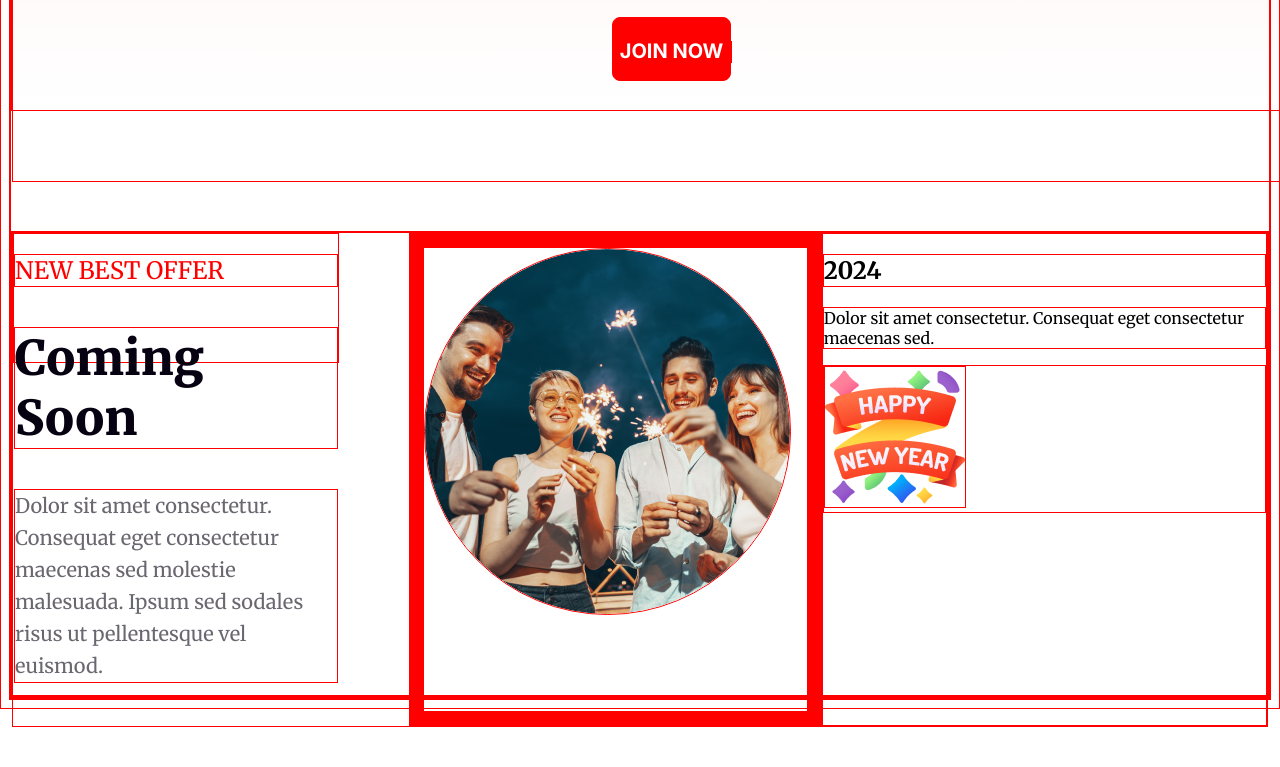
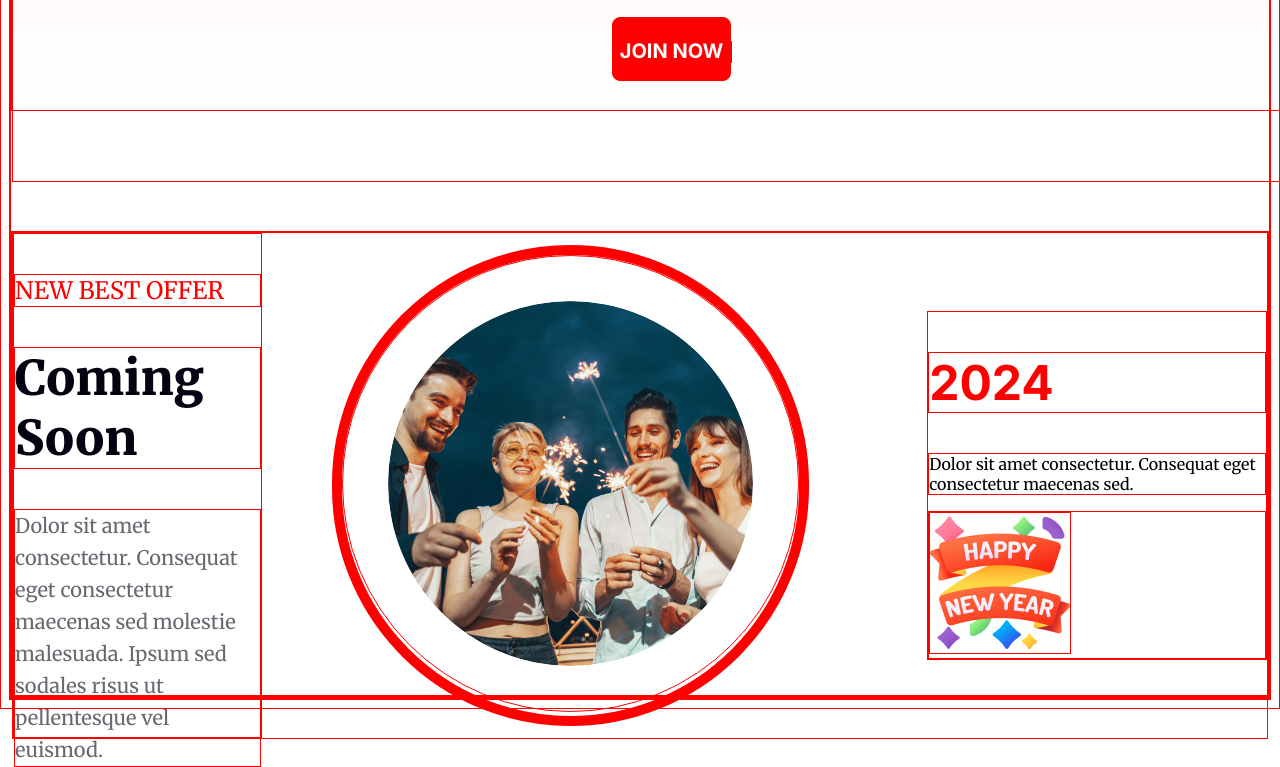
Before and after one commit to golamrabbanirifat41/New_year_website, a plain HTML site: page index.html in a window 1280 px wide. Shown: the part 2907-3674 px from the top of the page. Before the commit the page ends 3634 px from the top, so only its background shows below. Drawn offline with Linux system fonts and the light colour scheme.

Commit message:
third commit

```diff
--- a/styles/newyear.css
+++ b/styles/newyear.css
@@ -177,11 +177,15 @@ main{
 }
 .fourth_element{
     display: flex;
+    padding: 0;
+    align-items: center;
 }
 .fourth_element1{
     width: 393px;
-    height: 128px;
+    height: 463px;
     margin-right: 70px;
+    padding: 20px 0;
+
 }
 .fourth_left_title1{
     color: #F00;
@@ -203,10 +207,12 @@ main{
     padding: 0px;
 }
 .fourth_element2{
-    height: 463px;
-    width: 463px;
-    /* border-radius: 463px; */
-    border: 15px solid #F00;
+    /* width: 463px;
+    height: 463; */
+    border-radius: 463px;
+    border: 10px solid #F00;
+    margin-right: 118px;
+
 
 
 }
@@ -215,5 +221,22 @@ main{
     height: 364.844px;
     flex-shrink: 0;
     border-radius: 364.844px;
-    background-image: url('../resources/esources/Ellipse_1.png'), lightgray -91.279px 0px / 150.038% 100% no-repeat;
+    background-image: lightgray -91.279px 0px / 150.038% 100% no-repeat;
+    padding: 45px;
 }
+.fourth_right_title{
+    color: #F00;
+    font-family: Inter;
+    font-size: 48px;
+    font-style: normal;
+    font-weight: 700;
+    line-height: normal;
+}
+.fourht_right_text{
+    color: rgba(7, 2, 17, 0.60);
+font-family: Inter;
+font-size: 20px;
+font-style: normal;
+font-weight: 400;
+line-height: 32px; /* 160% */
+}
```
